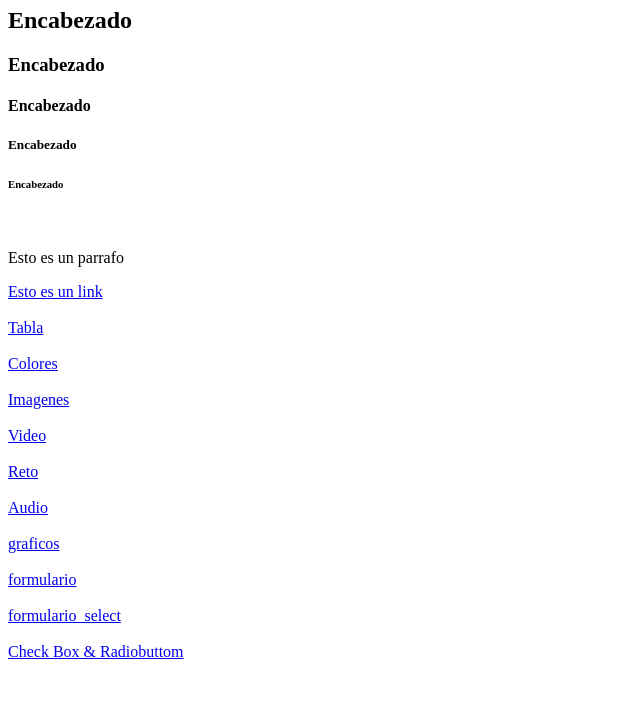
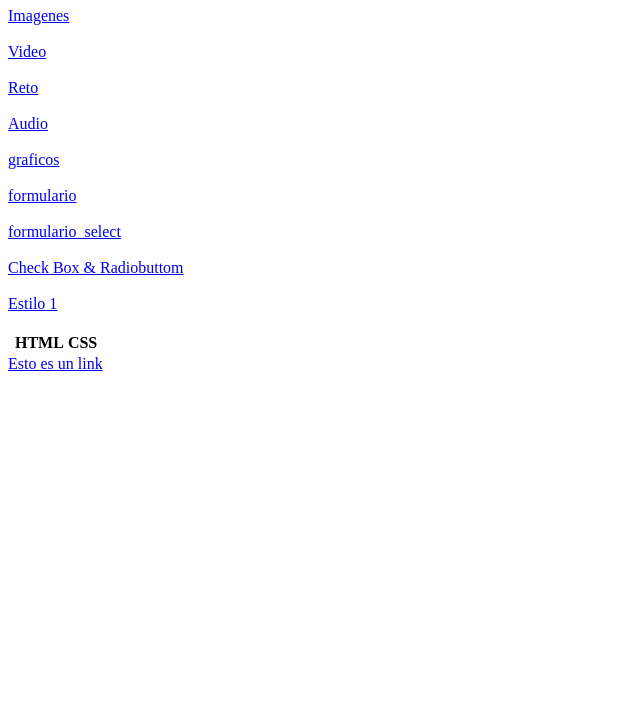
Before and after one commit to 0496/introduccion_web, a plain HTML site: page index.html in a window 1280 px wide. Shown: the part 73-800 px from the top of the page, without its empty margins (0-640 px from the left). Drawn offline with Linux system fonts and the light colour scheme.

Commit message:
Update index.html

```diff
--- a/index.html
+++ b/index.html
@@ -6,15 +6,51 @@
     <title>inicio</title>
 </head>
 <body>
-    <!--Esto es etiquetas  -->
-    <h1>Encabezado </h1>
+    <!--Esto es etiquetas
+   <h1>Encabezado </h1>
     <h2>Encabezado</h2>
     <h3>Encabezado</h3>
     <h4>Encabezado</h4>
     <h5>Encabezado</h5>
     <h6>Encabezado</h6>
-    <br> <!--Esto es un salto de linea-->
-    <p>Esto es un parrafo</p>
+    <br> Esto es un salto de linea
+   <p>Esto es un parrafo</p> -->
+
+   <table>
+       <tbody>
+           <tr>
+               <td>
+
+               <th> HTML</th>
+
+               <a href="/introduccion_web/views/html/tabla.html" target="_blank">Tabla </a>
+               <br><br>
+               <a href="/introduccion_web/views/html/colores.html" target="_blank">Colores </a>
+               <br><br>
+               <a href="/introduccion_web/views/html/imagenes.html" target="_blank">Imagenes </a>
+               <br><br>
+               <a href="/introduccion_web/views/html/video.html" target="_blank">Video </a>
+               <br><br>
+               <a href="/introduccion_web//views/html/reto.html" target="_blank"> Reto</a>
+               <br> <br>
+               <a href="/introduccion_web/views/html/audio.html" target="_blank"> Audio</a>
+               <br> <br>
+               <a href="/introduccion_web/views/html/graficos.html" target="_blank"> graficos </a>
+               <br> <br>
+               <a href="/introduccion_web/views/html/formulario.html" target="_blank"> formulario </a>
+               <br> <br>
+               <a href="/introduccion_web/views/html/formulario_select.html" target="_blank"> formulario_select </a>
+               <br> <br>
+               <a href="/introduccion_web/views/html/checkbox_radiobutton.html" target="_blank"> Check Box & Radiobuttom </a>
+               <br> <br>
+               <a href="/introduccion_web/views/html/estilo1.html" target="_blank"> Estilo 1 </a>
+               <br> <br>
+            </td>
+
+               <th> CSS</th>
+           </tr>
+       </tbody>
+   </table>
 
 
 <!--Atributos-->
@@ -23,28 +59,8 @@
 
     <!--Target es para que abra el link en otra pestaña-->
 
-    <br>
-    <br>
-    <a href="/introduccion_web/tabla.html" target="_blank">Tabla </a>
-    <br><br>
-    <a href="/introduccion_web/colores.html" target="_blank">Colores </a>
-    <br><br>
-    <a href="/introduccion_web/imagenes.html" target="_blank">Imagenes </a>
-    <br><br>
-    <a href="/introduccion_web/video.html" target="_blank">Video </a>
-    <br><br>
-    <a href="/introduccion_web/reto.html" target="_blank"> Reto</a>
-    <br> <br>
-    <a href="/introduccion_web/audio.html" target="_blank"> Audio</a>
-    <br> <br>
-    <a href="/introduccion_web/graficos.html" target="_blank"> graficos </a>
-    <br> <br>
-    <a href="/introduccion_web/formulario.html" target="_blank"> formulario </a>
-    <br> <br>
-    <a href="/introduccion_web/formulario_select.html" target="_blank"> formulario_select </a>
-    <br> <br>
-    <a href="/introduccion_web/checkbox_radiobutton.html" target="_blank"> Check Box & Radiobuttom </a>
-    <br> <br>
+
+
 
 </body>
 </html>
```
